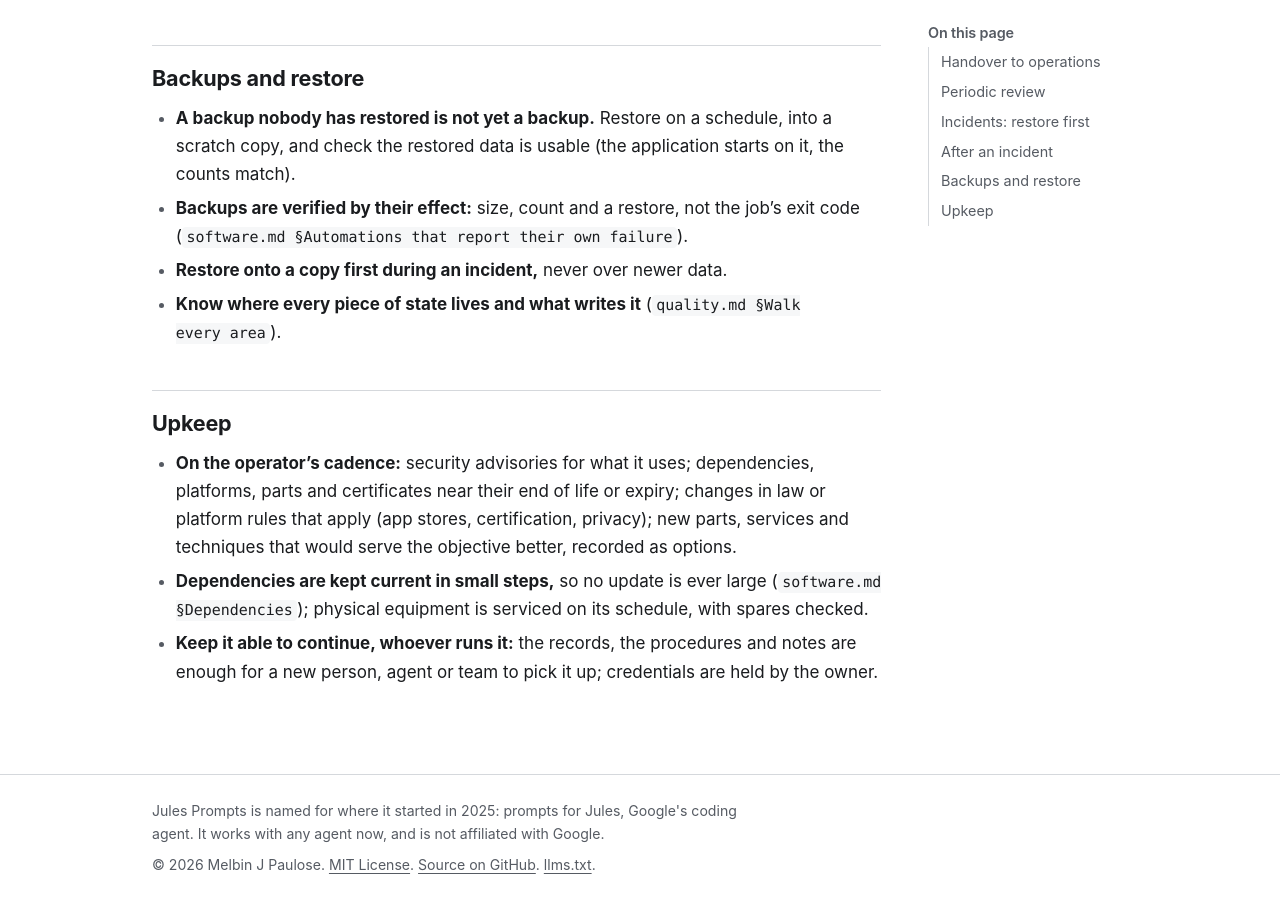
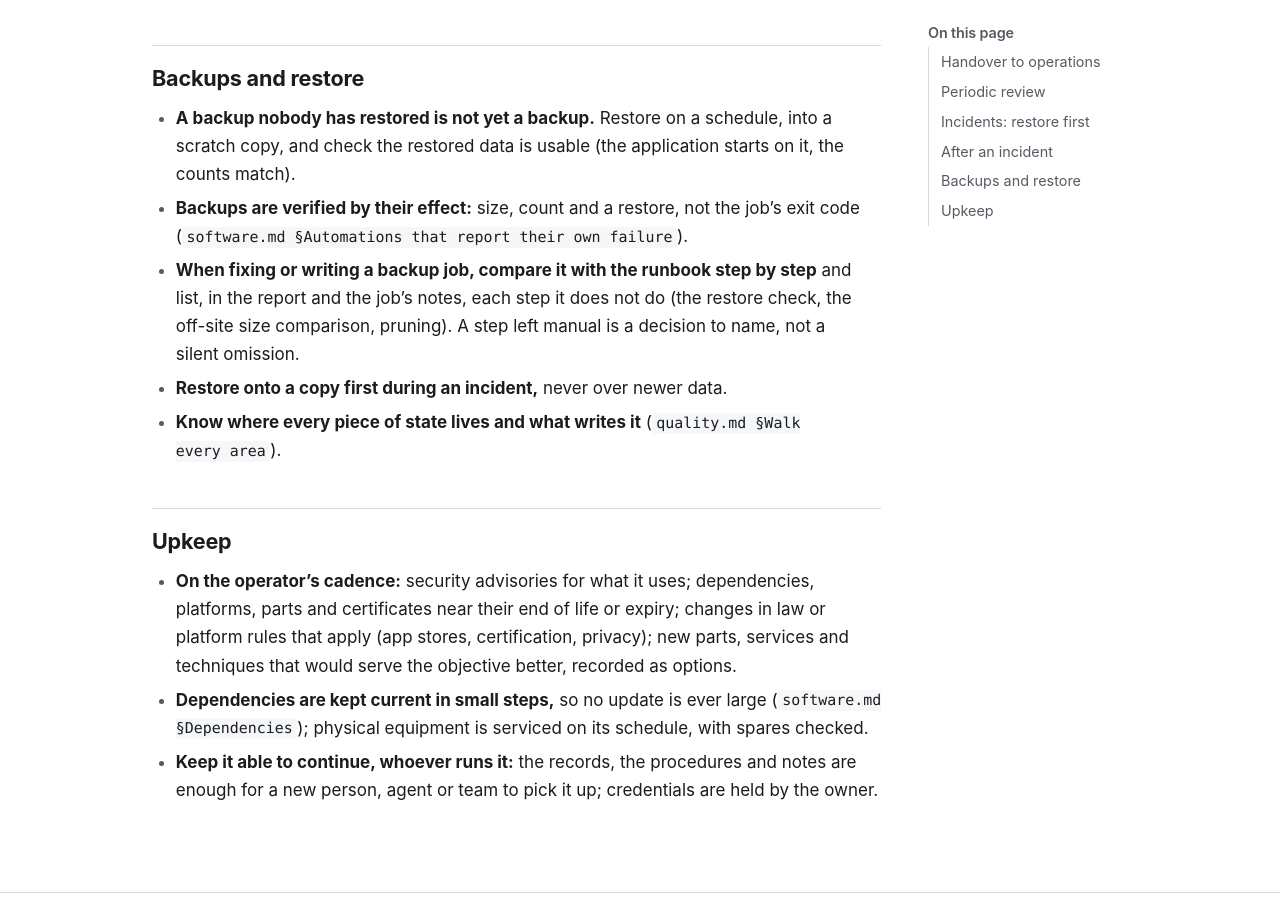
Before and after one commit to melbinjp/jules-prompts, a Jekyll site: the page built from _conductor_pages/guidance/operations.md, in a window 1280 px wide and 900 px high, scrolled down 4259 px. Built offline with Jekyll 4.4.1, drawn with Linux system fonts in a browser that asks for light colours.

Commit message:
Conductor: a backup job is compared with its runbook and the steps it omits are named
The silent-backup rerun fixed the script but never said the weekly restore check was left out of it.

```diff
--- a/_agent_skills/conductor/guidance/operations.txt
+++ b/_agent_skills/conductor/guidance/operations.txt
@@ -127,6 +127,9 @@ rollback unused, is the failure this prevents.
   and check the restored data is usable (the application starts on it, the counts match).
 - **Backups are verified by their effect:** size, count and a restore, not the job's exit code
   (`software.md §Automations that report their own failure`).
+- **When fixing or writing a backup job, compare it with the runbook step by step** and list, in the
+  report and the job's notes, each step it does not do (the restore check, the off-site size
+  comparison, pruning). A step left manual is a decision to name, not a silent omission.
 - **Restore onto a copy first during an incident,** never over newer data.
 - **Know where every piece of state lives and what writes it** (`quality.md §Walk every area`).
 
--- a/_conductor_pages/guidance/operations.md
+++ b/_conductor_pages/guidance/operations.md
@@ -130,6 +130,9 @@ rollback unused, is the failure this prevents.
   and check the restored data is usable (the application starts on it, the counts match).
 - **Backups are verified by their effect:** size, count and a restore, not the job's exit code
   (`software.md §Automations that report their own failure`).
+- **When fixing or writing a backup job, compare it with the runbook step by step** and list, in the
+  report and the job's notes, each step it does not do (the restore check, the off-site size
+  comparison, pruning). A step left manual is a decision to name, not a silent omission.
 - **Restore onto a copy first during an incident,** never over newer data.
 - **Know where every piece of state lives and what writes it** (`quality.md §Walk every area`).
 
--- a/library.json
+++ b/library.json
@@ -83,7 +83,7 @@
       "title": "Operations: keeping what runs working, and getting better",
       "description": "Load for anything that keeps running after delivery (a service, an installation, a product in people's hands, a recurring event), and whenever something live fails the people who use it. Operations belong to a named operator.",
       "path": "conductor/guidance/operations.md",
-      "digest": "sha256:3e0a192a009f9900359553b0b08588bbc2df48006a7897a693cce797d380ab46"
+      "digest": "sha256:1d5f5d9bf0a82fcea64ae39a2becdfcb30e067fa3982855b1e6ed5bc85124ceb"
     },
     {
       "name": "conductor-guidance-autonomy",
--- a/llms.txt
+++ b/llms.txt
@@ -9,7 +9,7 @@ To use it as an agent:
 3. End every report with its counts: verified, failed, not verified and not applicable.
 
 The whole folder as one archive (zip, SKILL.md at its root): https://jules-prompts.wecanuseai.com/.well-known/agent-skills/conductor.zip
-SHA-256 of that archive: sha256:82127d20b05a413638618ad6b856dbe7b2125c5f9bc9112d5aea88d30675b2a4
+SHA-256 of that archive: sha256:8ca0385dac6cac6252e929cc94c99c2a8c75244550e07ad0228cfaac9990064e
 Discovery index (Agent Skills 0.2.0): https://jules-prompts.wecanuseai.com/.well-known/agent-skills/index.json
 SHA-256 of SKILL.md: sha256:7f0eb7a15dd4c9f5648423896245214a8a7f79ec60a41b16b9c2e5d0739415e0
 Every file with its SHA-256: https://jules-prompts.wecanuseai.com/library.json
```
Also changed, not shown: conductor/guidance/operations.md (+3 -0 lines), plugin/skills/conductor/guidance/operations.md (+3 -0 lines), skills/conductor/guidance/operations.md (+3 -0 lines), .well-known/agent-skills/index.json, 1 other file.
